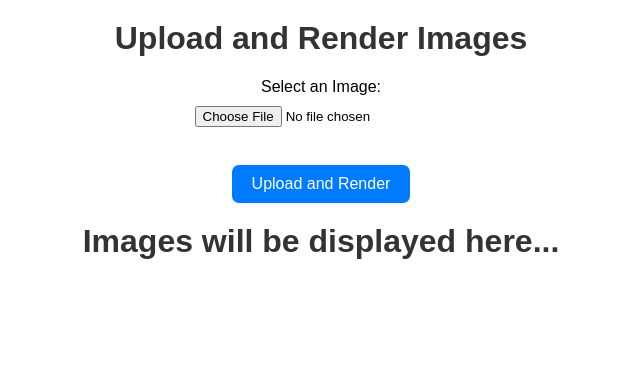
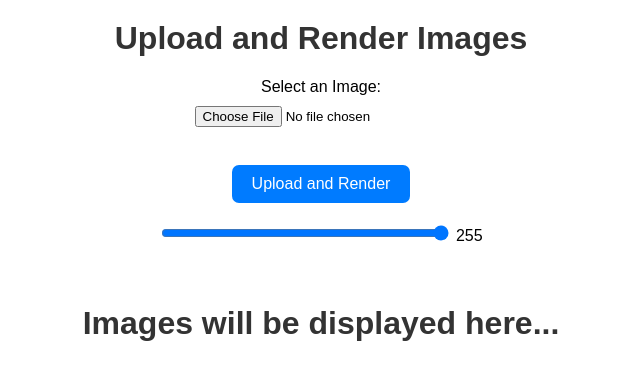
Before and after one commit to lastonton/Histogram_Equallization_Flask_SourceCode, a Flask app: page /histogram in a window 1280 px wide. Shown: the top 380 px of the page, without its empty margins (319-959 px from the left). Run offline with Flask 3, Linux system fonts and the light colour scheme; parts of the project's set-up code (start-up, migrations or seed data) failed here and were passed over.

Commit message:
update_slider

```diff
--- a/app.py
+++ b/app.py
@@ -60,6 +60,7 @@ def histogram():
     importlib.reload(mpl); importlib.reload(plt); importlib.reload(sns)
     sns.reset_orig()
     if request.method == 'POST':
+        slider_value = float(request.form['slider_value'])
         file = request.files['img']
         filename = secure_filename(file.filename)
         file.save(os.path.join(app.config['UPLOAD'], filename))
@@ -90,7 +91,7 @@ def histogram():
 
         cdf_m = np.ma.masked_equal(cdf, 0)
 
-        num_cdf_m = (cdf_m-cdf_m.min())*255
+        num_cdf_m = (cdf_m-cdf_m.min())*slider_value
         den_cdf_m = (cdf_m.max() - cdf_m.min())
         cdf_m = num_cdf_m/den_cdf_m
 
--- a/templates/histogram_image_render.html
+++ b/templates/histogram_image_render.html
@@ -3,7 +3,7 @@
 
 <head>
     <meta charset="UTF-8">
-    <title>Rendering Dynamic Images Using Flask</title>
+    <title>Histogram Equalization</title>
     <style>
         body {
             font-family: Arial, sans-serif;
@@ -38,12 +38,42 @@
             margin-top: 10px;
         }
 
-        .image-container {
-            margin: 20px;
+        .container {
+            display: grid;
+            grid-template-columns: 1fr 1fr;
+            gap: 20px;
+            margin-top: 20px;
+        }
+
+        .container1 {
+            display: flex;
+            justify-content: center;
+            align-items: center;
+        }
+
+        .image-container,
+        .histogram-container {
+            border: 1px solid #ccc;
+            padding: 10px;
         }
 
         .image-container img {
             max-width: 100%;
+        }
+
+        .slider-container {
+            width: 80%;
+            margin: 20px auto;
+            text-align: center;
+        }
+
+        .slider {
+            width: 30%;
+        }
+
+        .value {
+            font-size: 24px;
+            margin-top: 10px;
         }
     </style>
 </head>
@@ -56,9 +86,14 @@
         <input name="img" type="file" accept="image/*" required />
         <br>
         <input type="submit" value="Upload and Render">
+        <div class="slider-container">
+            <input type="range" min="0" max="255" value="255" class="slider" name="slider_value">
+            <label for="1" id="label">255</label>
+        </div>
     </form>
 
     {% if img_show %}
+    <div class="container">
         <div class="image-container">
             <h1>Original Grayscale</h1>
             <img src="{{ original_pic }}" alt="Original Grayscale Image">
@@ -67,19 +102,30 @@
             <h1>Rendered Image</h1>
             <img src="{{ img_show }}" alt="Rendered Image">
         </div>
-    <div class="image-container">
+        <div class="histogram-container">
             <h1>Before</h1>
             <img src="{{ histogram_before_show }}" alt="Histogram Before">
         </div>
-    <div class="image-container">
+        <div class="histogram-container">
             <h1>After</h1>
             <img src="{{ histogram_after_show }}" alt="Histogram After">
         </div>
+    </div>
     {% else %}
-    <div class="image-container">
+    <div class="container1">
+        <div class="image-container1">
             <h1>Images will be displayed here...</h1>
+        </div>
     </div>
     {% endif %}
 </body>
+<script>
+    const slider = document.querySelector('.slider');
+    const label = document.getElementById('label');
+
+    slider.addEventListener('input', function () {
+        label.textContent = slider.value;
+    });
+</script>
 
 </html>
```
Lines whose indentation alone changed are shown as unchanged.
